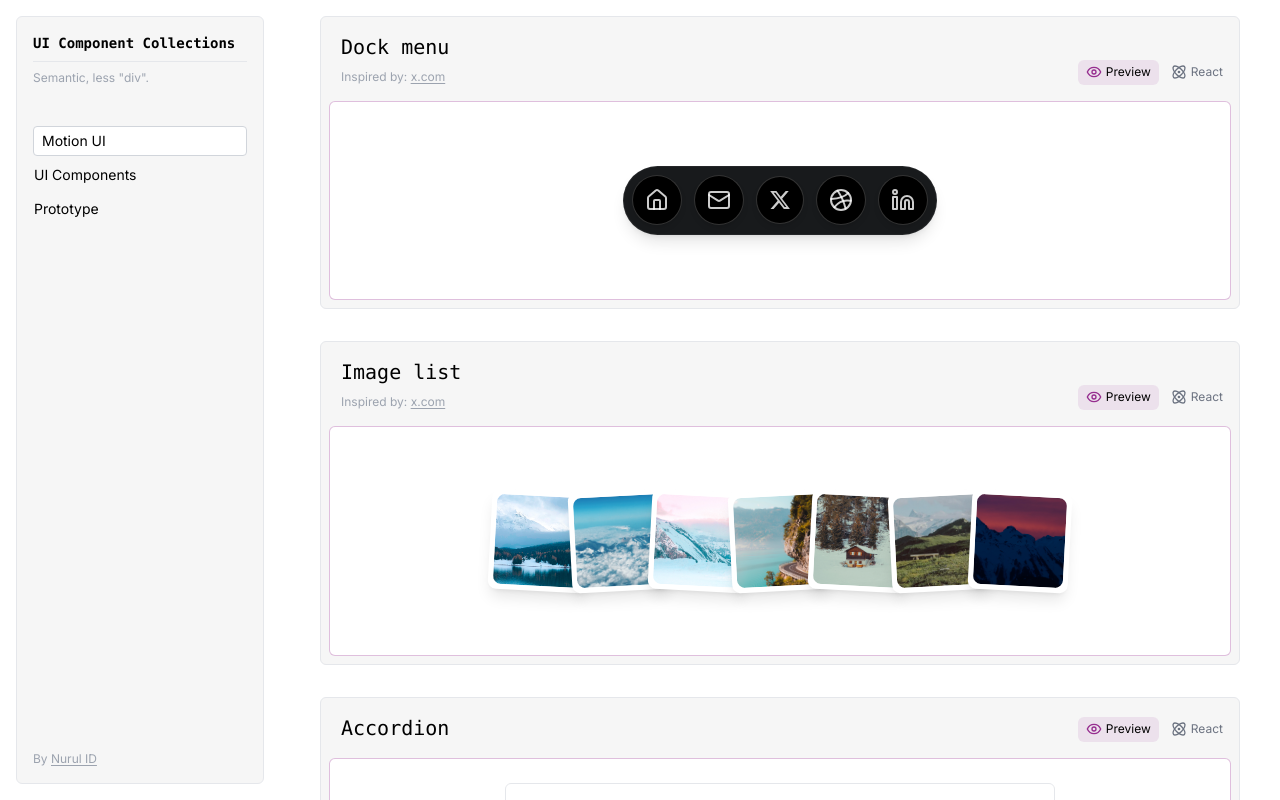
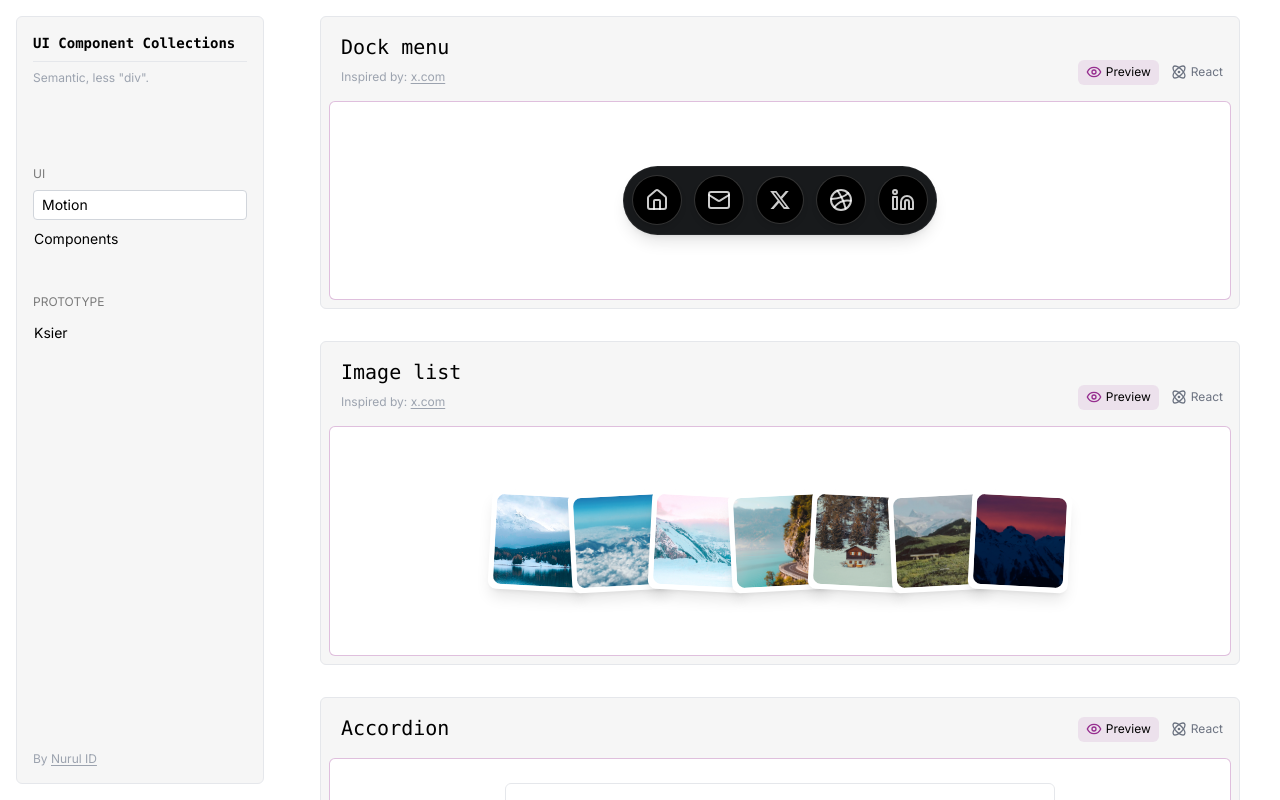
Before and after one commit to nurulid/ui-component-collections, a Next.js app: page / in a window 1280 px wide. Shown: the top 800 px of the page. Built offline with nearby package versions, Linux system fonts and the light colour scheme.

Commit message:
update sidebar menu

```diff
--- a/src/components/shared/Sidebar.tsx
+++ b/src/components/shared/Sidebar.tsx
@@ -7,20 +7,23 @@ import { usePathname } from 'next/navigation';
 
 const sidebarMenu = [
   {
-    title: 'Motion UI',
+    title: 'Motion',
     link: '/',
     ready: true,
   },
   {
-    title: 'UI Components',
+    title: 'Components',
     link: '/ui',
     ready: true,
     // submenus: [
     //   { title: 'Navigation', link: '/ui', ready: true, },
     // ]
   },
+];
+
+const secondMenu = [
   {
-    title: 'Prototype',
+    title: 'Ksier',
     link: '/prototype/ksier',
     ready: true,
   },
@@ -37,9 +40,9 @@ const SidebarLink = (
       data-active={pathname === link}
       className={[
         'py-1 pr-2',
-        'block rounded border border-transparent',
+        'block rounded border-[.5px] border-transparent',
         'transition-all hover:pl-2',
-        'data-[active=true]:bg-white data-[active=true]:border data-[active=true]:border-gray-300 data-[active=true]:pl-2'
+        'data-[active=true]:bg-white data-[active=true]:border-gray-300 data-[active=true]:pl-2'
       ].join(' ')}
     >
       {title}
@@ -56,8 +59,21 @@ export const Sidebar = () => {
           UI Component Collections
         </h2>
         <p className='text-xs mb-10 text-gray-400'>Semantic, less &quot;div&quot;.</p>
+        <h3 className='mt-10 mb-2 uppercase opacity-50 text-xs'>UI</h3>
         <ul className="space-y-1">
           {sidebarMenu.map(({ title, link, ready }, i) => (
+            <li key={i}>
+              <SidebarLink
+                title={title}
+                link={link}
+                soon={!ready}
+              />
+            </li>
+          ))}
+        </ul>
+        <h3 className='mt-10 mb-2 uppercase opacity-50 text-xs'>Prototype</h3>
+        <ul className="space-y-1">
+          {secondMenu.map(({ title, link, ready }, i) => (
             <li key={i}>
               <SidebarLink
                 title={title}
```
